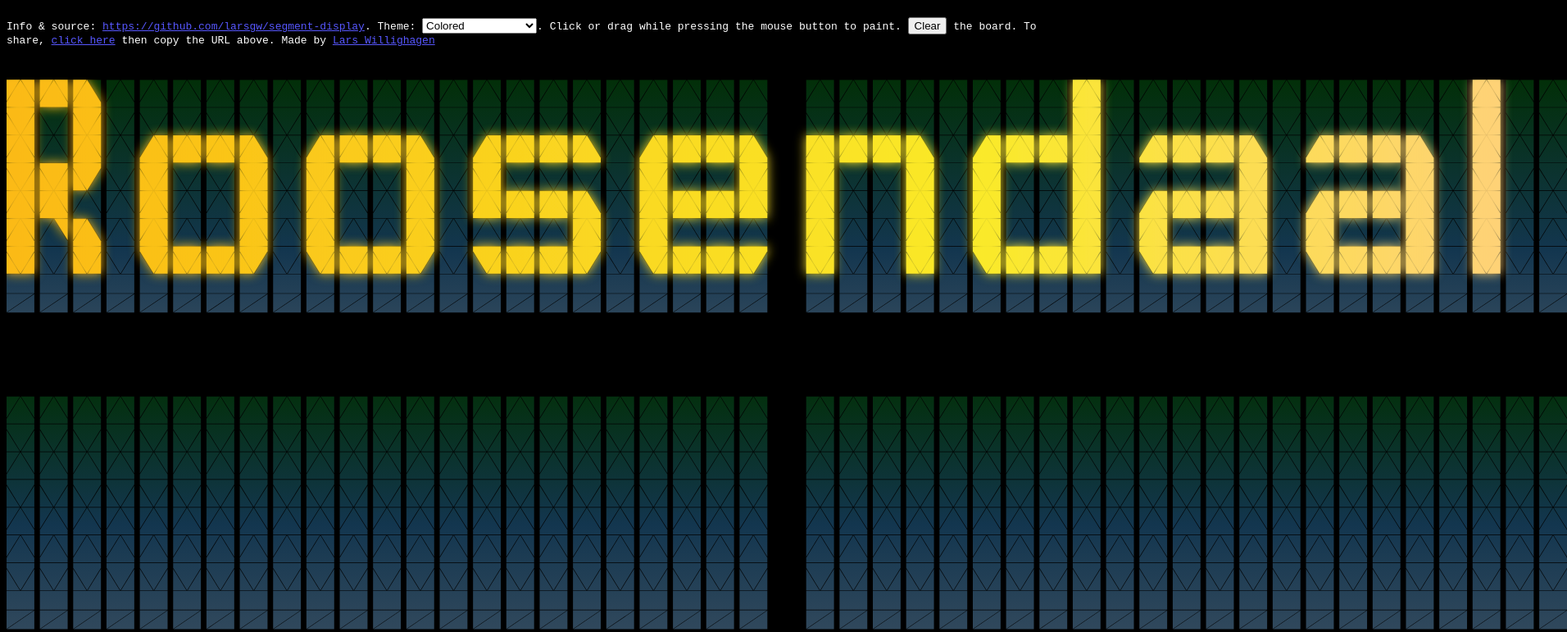
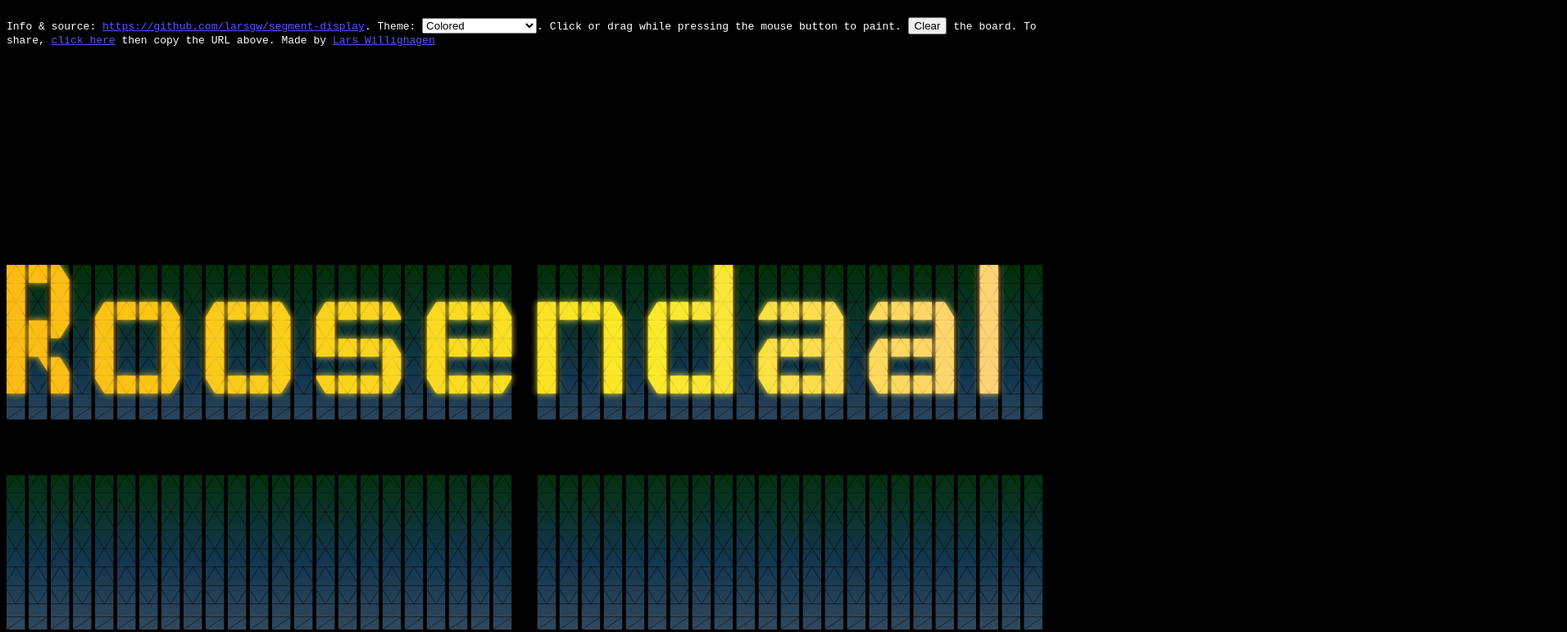
Before and after one commit to larsgw/segment-display, a plain HTML site: page index.html in a window 1280 px wide. Shown: the whole page at 82% size, 1912 px wide, since content can reach past the window. Drawn offline with Linux system fonts and the light colour scheme.

Commit message:
Update index.html

```diff
--- a/index.html
+++ b/index.html
@@ -52,7 +52,7 @@
       </p>
     </div>
 
-    <svg width="1904" height="671">
+    <svg>
       <defs>
         <linearGradient id="gradient-background1" gradientUnits="userSpaceOnUse">
           <stop offset="0%" stop-color="rgba(181,93,99,1)"></stop>
```
